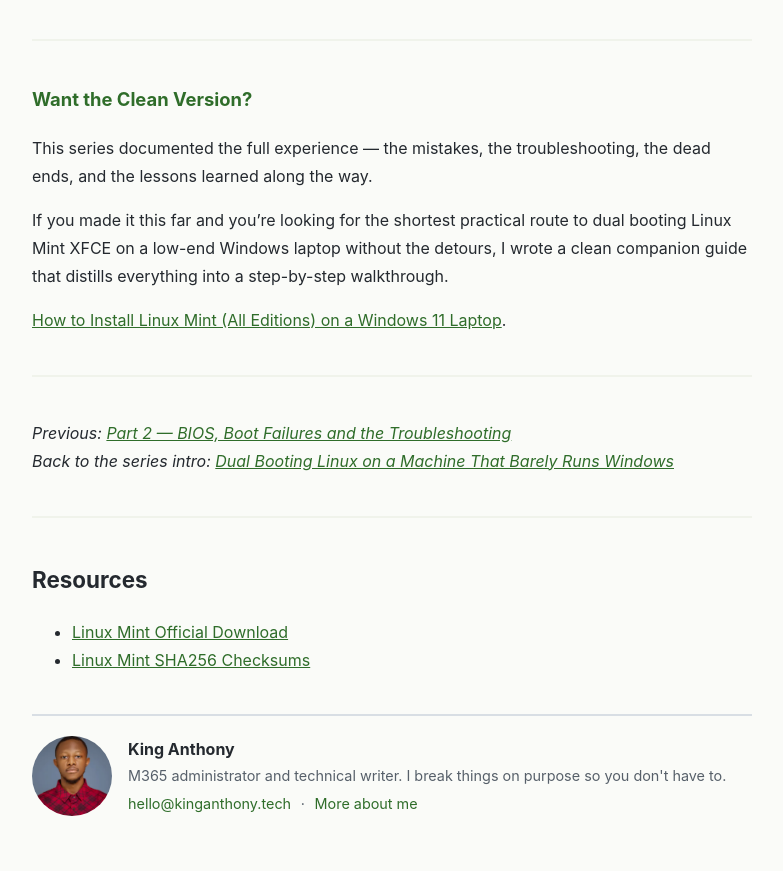
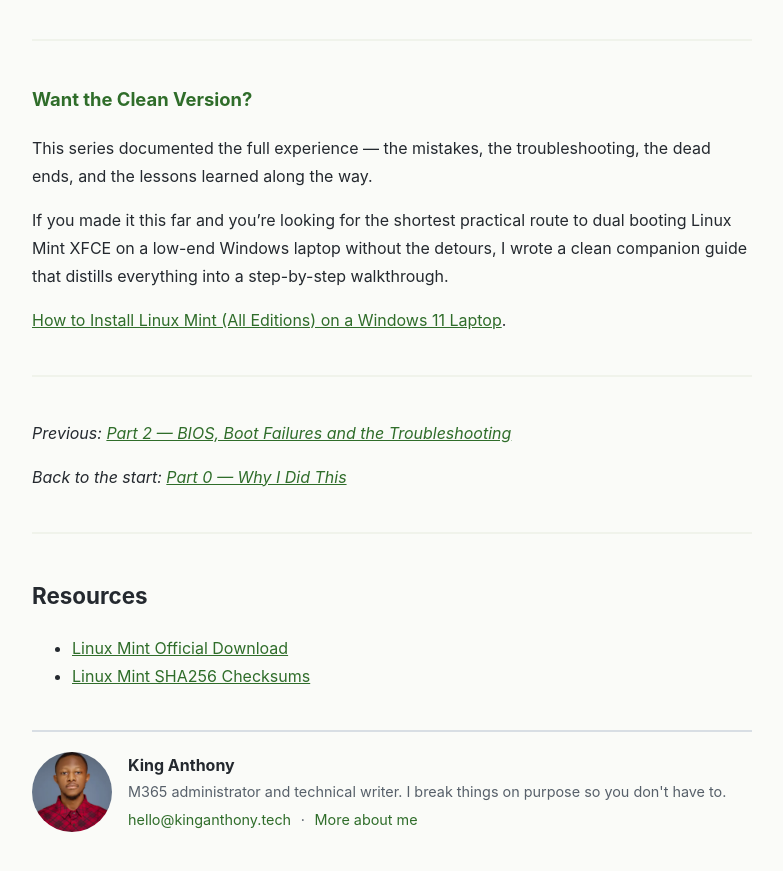
Before and after one commit to Kinganthonytech/Kinganthonytech.github.io, a Jekyll site: the page built from _posts/2026-09-29-dual-booting-linux-mint-xfce-part-3.md, in a window 1280 px wide and 900 px high, scrolled down 18448 px. Shown: the top 871 px of the window, without its empty margins (248-1031 px from the left). Built offline with Jekyll 4.4.1, drawn with Linux system fonts in a browser that asks for light colours.

Commit message:
Series nav: uniform italic footers with post_url Liquid restored and apply all changes done in part 0

```diff
--- a/_posts/2026-09-29-dual-booting-linux-mint-xfce-part-3.md
+++ b/_posts/2026-09-29-dual-booting-linux-mint-xfce-part-3.md
@@ -593,10 +593,9 @@ step-by-step walkthrough.
 
 ---
 
-*Previous: [Part 2 — BIOS, Boot Failures and the
-Troubleshooting]({% post_url 2026-09-29-dual-booting-linux-mint-xfce-part-2 %})*
-*Back to the series intro: [Dual Booting Linux on a Machine
-That Barely Runs Windows]({% post_url 2026-09-29-dual-booting-linux-mint-xfce-part-0 %})*
+*Previous: [Part 2 — BIOS, Boot Failures and the Troubleshooting]({% post_url 2026-09-29-dual-booting-linux-mint-xfce-part-2 %})*
+
+*Back to the start: [Part 0 — Why I Did This]({% post_url 2026-09-29-dual-booting-linux-mint-xfce-part-0 %})*
 
 ---
 
```
Also changed, not shown: _posts/2026-09-29-dual-booting-linux-mint-xfce-part-0.md (+4 -5 lines), _posts/2026-09-29-dual-booting-linux-mint-xfce-part-1.md (+2 -3 lines), _posts/2026-09-29-dual-booting-linux-mint-xfce-part-2.md (+3 -4 lines).
